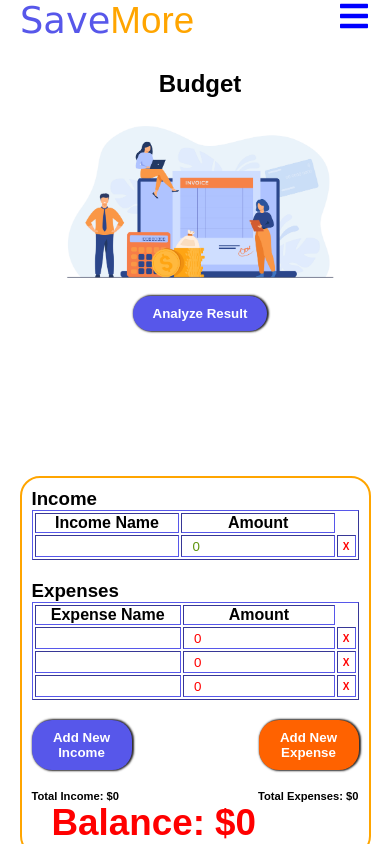
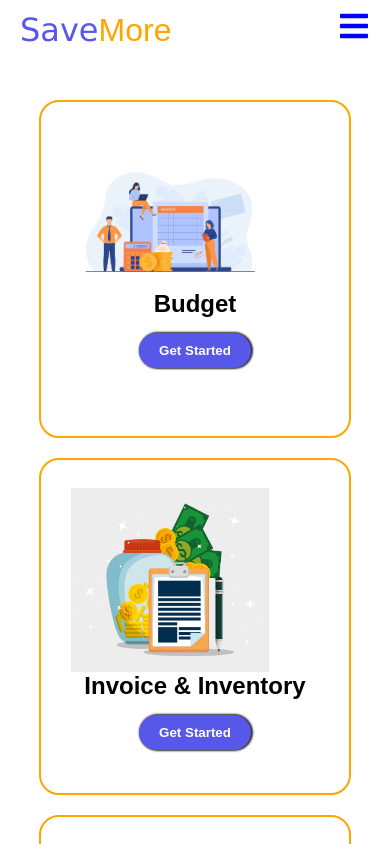
Before and after one commit to Deewan10/savemore, a React (Create React App) app: page / in a window 390 px wide. Shown: the top 844 px of the page. Built offline with nearby package versions, Linux system fonts and the light colour scheme.

Commit message:
mobile Invoice

```diff
--- a/src/App.js
+++ b/src/App.js
@@ -1,5 +1,6 @@
 import React, { useState } from 'react';
 import { BrowserRouter as Router, Routes, Route, useLocation } from 'react-router-dom';
+import Home from './Components/Home';
 import Header from './Components/Header';
 import Budget from './Components/Budget';
 import Invoice from './Components/Invoice';
@@ -9,7 +10,7 @@ import './Style.css';
 
 function App() {
   const location = useLocation(); // Hook to get the current path
-  const [showInventory, setShowInventory] = useState(false);
+  const [showInventory, setShowInventory] = useState(location.pathname === '/invoice' ? false : true); // Set initial state based on current path
 
   const showInvoice = () => {
     setShowInventory(false); // Switch to Invoice component
@@ -23,14 +24,13 @@ function App() {
     <div className="App">
       <Header />
 
-      {/* Conditionally show the buttons only on the '/invoice' route */}
       {location.pathname === '/invoice' && (
         <div style={{ display: 'flex', gap: '1px', margin: '20px', marginTop: '40px' }}>
           <button
             onClick={showInvoice}
             style={{
               padding: '10px 20px',
-              backgroundColor: showInventory ? '#f0f0f0' : '#4a90e2',
+              backgroundColor: showInventory ? '#f0f0f0' : '#5757ea',
               color: showInventory ? 'black' : 'white',
               border: 'none',
               cursor: 'pointer',
@@ -45,7 +45,7 @@ function App() {
             onClick={showInventoryComponent}
             style={{
               padding: '10px 20px',
-              backgroundColor: showInventory ? '#4a90e2' : '#f0f0f0',
+              backgroundColor: showInventory ? '#5757ea' : '#f0f0f0',
               color: showInventory ? 'white' : 'black',
               border: 'none',
               cursor: 'pointer',
@@ -60,8 +60,8 @@ function App() {
       )}
 
       <Routes>
-        <Route path="/" element={<Budget />} />
-        {/* Conditionally render Invoice or InventoryComponent based on the button selection */}
+        <Route path="/" element={<Home />} />
+        <Route path="/budget" element={<Budget />} />
         <Route path="/invoice" element={showInventory ? <InventoryComponent /> : <Invoice />} />
       </Routes>
     </div>
--- /dev/null
+++ b/src/Components/Float.js
@@ -0,0 +1,43 @@
+import React, { useState } from 'react';
+import DatePicker from 'react-datepicker';
+import 'react-datepicker/dist/react-datepicker.css';
+
+function Float({ selectedDate, setSelectedDate, highlightedDates }) {
+  const [isDatePickerOpen, setIsDatePickerOpen] = useState(false);
+
+  const toggleDatePicker = () => {
+    setIsDatePickerOpen(!isDatePickerOpen);
+  };
+
+  const customDayClassName = (date) => {
+    return highlightedDates.has(date.toDateString()) ? 'highlighted-date' : '';
+  };
+
+  return (
+    <div>
+      <button className='datee' onClick={toggleDatePicker} style={{ marginBottom: '10px' }}>
+        {selectedDate ? selectedDate.toLocaleDateString() : 'Select Date'}
+      </button>
+      {isDatePickerOpen && (
+        <DatePicker
+          selected={selectedDate}
+          onChange={(date) => {
+            setSelectedDate(date);
+            setIsDatePickerOpen(false); // Close the date picker after selecting a date
+          }}
+          inline
+          dayClassName={customDayClassName}
+        />
+      )}
+      <style>{`
+        .highlighted-date {
+          background-color: orange !important;
+          border-radius: 50%;
+          color: white;
+        }
+      `}</style>
+    </div>
+  );
+}
+
+export default Float;
--- a/src/Components/Header.js
+++ b/src/Components/Header.js
@@ -1,6 +1,6 @@
 import React, { useState } from 'react';
 import { FaBars, FaTimes } from 'react-icons/fa';
-import { Link } from 'react-router-dom'; // Import Link for routing
+import { Link } from 'react-router-dom';
 
 function Header() {
   const [isOpen, setIsOpen] = useState(false);
@@ -17,14 +17,15 @@ function Header() {
         </div>
 
         <div className="hamburger" onClick={toggleMenu}>
-          {isOpen ? <FaTimes style={{ color: 'red' }} /> : <FaBars style={{ color: 'blue' }} />}
+          {isOpen ? <FaTimes style={{ color: 'red', }} /> : <FaBars style={{ color: 'blue' }} />}
         </div>
 
         <div className={`arc ${isOpen ? 'show' : ''}`}>
           <ul>
             <li><Link to="/">Home</Link></li>
+            <li><Link to="/budget">Budget</Link></li>
             <li><Link to="/invoice">Inventory</Link></li>
-            <li><a href="#goals">Goals</a></li>
+
           </ul>
         </div>
       </nav>
--- a/src/Components/Home.js
+++ b/src/Components/Home.js
@@ -0,0 +1,56 @@
+import React from 'react'
+
+function Home() {
+  return (
+    <div className='home'>
+        <div className='grid one'>
+            <div className='pixx'>
+                <img src='images/11116.jpg' alt='background' style={{width:'80%'}}></img>
+            </div>
+
+            <div className='textarea'>
+                <h2>Budget</h2>
+                <p></p>
+
+                <button style={{ padding: '10px 20px', margin: '15px', backgroundColor: '#5757ea', color: 'white', border: 'none' }}>
+                    Get Started
+                </button>
+            </div>
+        </div>
+
+
+        <div className='grid two'>
+            <div className='pixx'>
+                <img src='images/53402.jpg' alt='background' style={{width:'80%'}}></img>
+            </div>
+
+            <div className='textarea'>
+                <h2>Invoice & Inventory</h2>
+                <p></p>
+
+                <button style={{ padding: '10px 20px', margin: '15px', backgroundColor: '#5757ea', color: 'white', border: 'none' }}>
+                    Get Started
+                </button>
+            </div>
+        </div>
+
+
+        <div className='grid three'>
+            <div className='pixx'>
+                <img src='images/4005009.jpg' alt='background' style={{width:'80%'} }></img>
+            </div>
+
+            <div className='textarea'>
+                <h2>Savings</h2>
+                <p></p>
+
+                <button style={{ padding: '10px 20px', margin: '15px', backgroundColor: '#5757ea', color: 'white', border: 'none' }}>
+                    Get Started
+                </button>
+            </div>
+        </div>
+    </div>
+  )
+}
+
+export default Home
--- a/src/Components/Invoice.js
+++ b/src/Components/Invoice.js
@@ -1,11 +1,10 @@
 import React, { useState, useEffect } from 'react';
 import FloatingDatePicker from './FloatingDatePicker.js';
 
-function Invoice() {
+function Invoice({ highlightedDates, setHighlightedDates }) {
   const [items, setItems] = useState([{ id: 1, name: '', rate: 0, quantity: 0, total: 0 }]);
   const [selectedDate, setSelectedDate] = useState(null);
   const [history, setHistory] = useState([]);
-
   const [invoiceNumber, setInvoiceNumber] = useState(1001);
 
   // Customer information states
@@ -82,6 +81,9 @@ function Invoice() {
     sessionStorage.setItem('invoiceHistory', JSON.stringify(updatedHistory)); // Save to sessionStorage
     alert("Invoice saved to history.");
     setInvoiceNumber(invoiceNumber + 1);
+
+    // Highlight the selected date
+    setHighlightedDates(prev => new Set(prev).add(selectedDate.toDateString()));
   };
 
   const getFilteredHistory = () => {
@@ -111,8 +113,6 @@ function Invoice() {
     setCustomerName(entry.customerName);
     setCustomerAddress(entry.customerAddress);
     setCustomerPhone(entry.customerPhone);
-
-    entry.timestamp = new Date(entry.timestamp);
   };
 
   const getHighlightedDates = () => {
@@ -134,7 +134,7 @@ function Invoice() {
         />
         <input
           type="text"
-          value= {customerAddress}
+          value={customerAddress}
           onChange={(e) => setCustomerAddress(e.target.value)}
           placeholder="Customer Address"
           style={{ marginBottom: '5px', padding: '10px', width: '100%' }}
@@ -152,7 +152,7 @@ function Invoice() {
         <FloatingDatePicker
           selectedDate={selectedDate}
           setSelectedDate={setSelectedDate}
-          highlightedDates={getHighlightedDates()}
+          highlightedDates={getHighlightedDates()} // Ensure highlighted dates are fetched correctly
         />
       </div>
 
@@ -184,7 +184,6 @@ function Invoice() {
                     value={item.rate}
                     onChange={(e) => handleInputChange(item.id, 'rate', e.target.value)}
                     onFocus={() => handleFocus(item.id, 'rate')}
-                    color='#5e940d'
                     placeholder="Rate"
                   />
                 </td>
@@ -233,10 +232,9 @@ function Invoice() {
           {getFilteredHistory().map((entry, index) => (
             <div key={index} className="history-card" onClick={() => loadHistory(entry)} style={{ border: '1px solid #ddd', padding: '10px', margin: '10px', width: '200px', cursor: 'pointer' }}>
               <p><strong>Customer:</strong> {entry.customerName}</p>
-              <p><strong>Date:</strong> {new Date(entry.date).toDateString()}</p> {/* Convert entry.date to Date */}
-              <p><strong>Time:</strong> {new Date(entry.timestamp).toLocaleTimeString()}</p> {/* Convert timestamp to Date */}
+              <p><strong>Date:</strong> {new Date(entry.date).toDateString()}</p>
+              <p><strong>Time:</strong> {new Date(entry.timestamp).toLocaleTimeString()}</p>
               <p><strong>Total Sales:</strong> ${entry.totalSales}</p>
-
             </div>
           ))}
         </div>
--- a/src/Style.css
+++ b/src/Style.css
@@ -63,6 +63,43 @@ nav ul li a:hover {
     cursor: pointer;
   }
 
+/* Home */
+.home {
+    display: flex;
+    flex-direction: column;
+    margin-top: 50px;
+    justify-content: center;
+    align-items: center;
+
+}
+.grid {
+    width: 85%;
+    padding: 30px;
+    display: flex;
+    height: 60vh;
+    border: 2px solid orange;
+    border-radius: 20px;
+    margin-bottom: 20px;
+    justify-content: space-between;
+}
+.grid .pixx {
+    width: 45%;
+}
+.grid .pixx img {
+    height: 100%;
+}
+
+.textarea {
+    width: 40%;
+    display: flex;
+    flex-direction: column;
+    align-items: center;
+}
+
+
+
+
+/* Budget */
 #budgt h2 {
     font-size: 2.3rem;
     font-weight: 600;
@@ -281,6 +318,7 @@ input {
 .inventory table {
     align-items: center;
     justify-content: center;
+    margin-left: 10px;
 }
 .inventory h2 {
     width: 100%;
@@ -288,6 +326,9 @@ input {
     justify-content: center;
     align-items: center;
     margin-bottom: 30px;
+}
+.smalll {
+    display: hidden;
 }
 
 
@@ -393,6 +434,9 @@ input {
         width: 60%;
     }
 
+    .smalll {
+        display: hidden;
+    }
 
     .detailz .det h4 {
         font-size: 1rem;
@@ -409,8 +453,39 @@ input {
 
 
 @media (max-width: 458px) {
+    nav {
+        margin-top: 10px;
+    }
+    .arc {
+        width: 200px;
+        height: 101%;
+        margin-top: -4px;
+        margin-right: -100px;
+    }
+    nav .arc {
+        display: initial;
+    }
+    nav  h1 a {
+        font-size: 2rem;
+    }
 
-    nav .arc {
+    .arc ul li a {
+        color: white;
+        text-decoration: none;
+        font-size: 0.9rem;
+    }
+    .arc ul {
+        margin-top: 250px;
+        margin-right: 80px;
+    }
+
+    .hamburger {
+        margin-right:'-25px'
+    }
+    .large {
+        display: hidden;
+    }
+    .smalll {
         display: initial;
     }
     .data {
@@ -466,5 +541,38 @@ input {
     .balance {
         margin-left: 20px;
     }
-
+    .history button {
+        width: 19vw;
+        font-size: 10px;
+        display: flex;
+    }
+    .invoice {
+        padding: 15px;
+    }
+    th {
+        font-size: 12px;
+        padding: 5px;
+    }
+    th:nth-child(3) {
+        padding: -5px;
+    }
+    .invoice input  {
+        font-size: 11px;
+    }
+    .btn {
+        margin-right: 3px;
+    }
+    .grid {
+        flex-direction: column;
+        justify-content: center;
+        height: 40vh;
+        width: 80%;
+    }
+    .grid .pixx,
+    .textarea {
+        width: 100%;
+    }
+    .grid .pixx img {
+        width: 100%;
+    }
 }
```
Also changed, not shown: src/Components/InventoryComponent.js (+86 -16 lines), public/images/53402.jpg (added).
